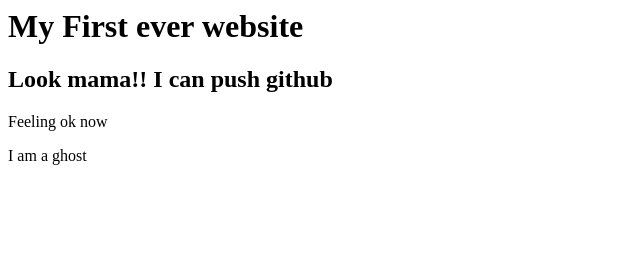
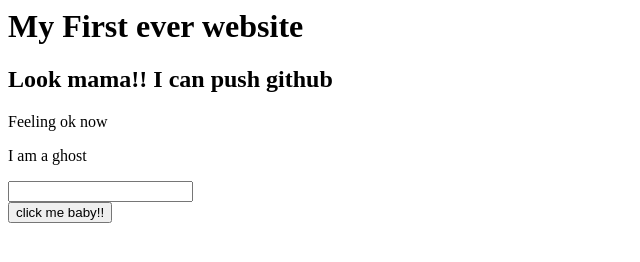
Before and after one commit to MD-Moniruzzaman-07688/My-first-website, a plain HTML site: page index.html in a window 1280 px wide. Shown: the whole page, without its empty margins (0-640 px from the left). Drawn offline with Linux system fonts and the light colour scheme.

Commit message:
my work is done

```diff
--- a/index.html
+++ b/index.html
@@ -8,5 +8,8 @@
     <h2>Look mama!! I can push github</h2>
     <p>Feeling ok now</p>
     <p>I am a ghost</p>
+    <input type="text" name="" id="">
+    <br>
+    <button>click me baby!!</button>
 </body>
 </html>
```
